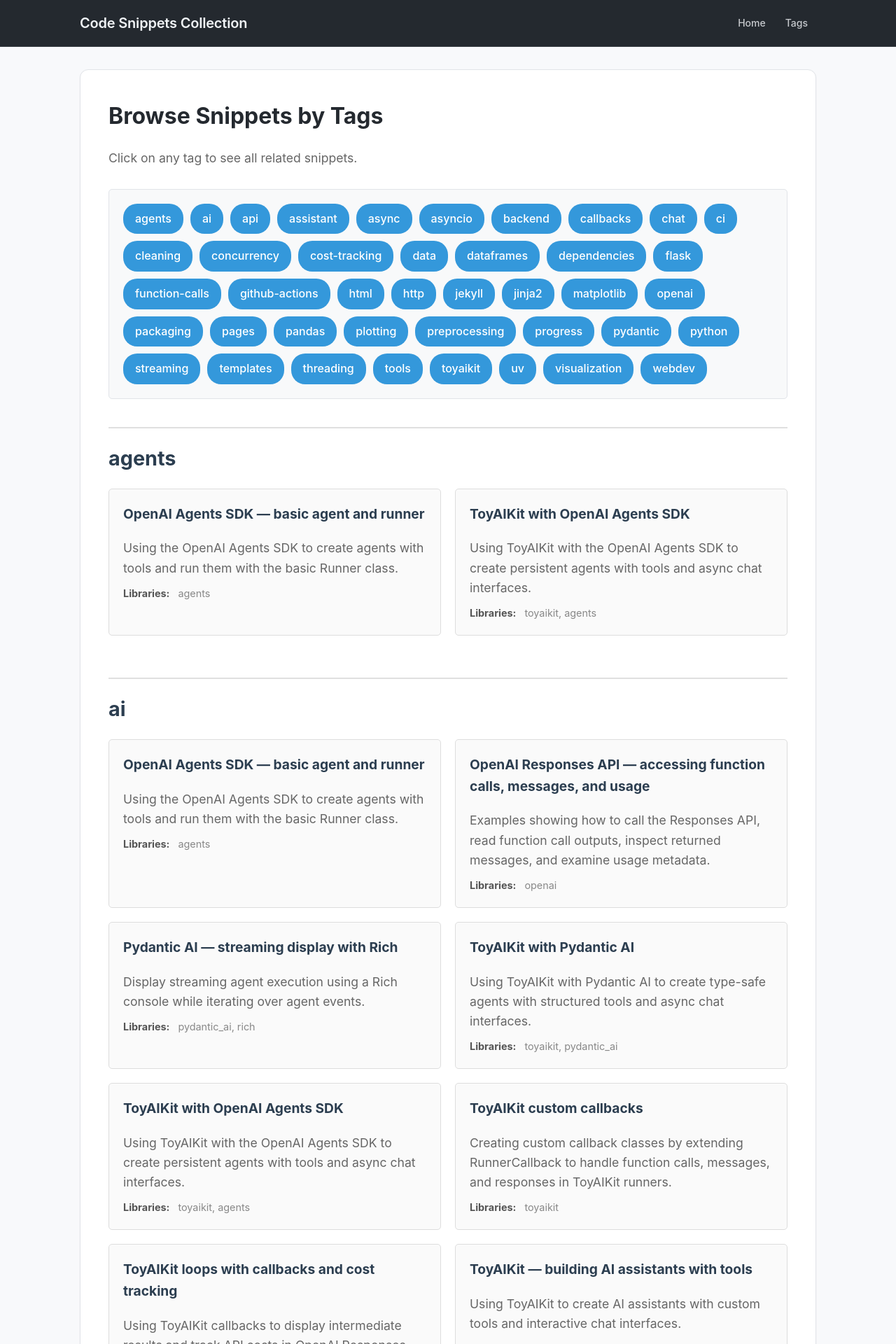
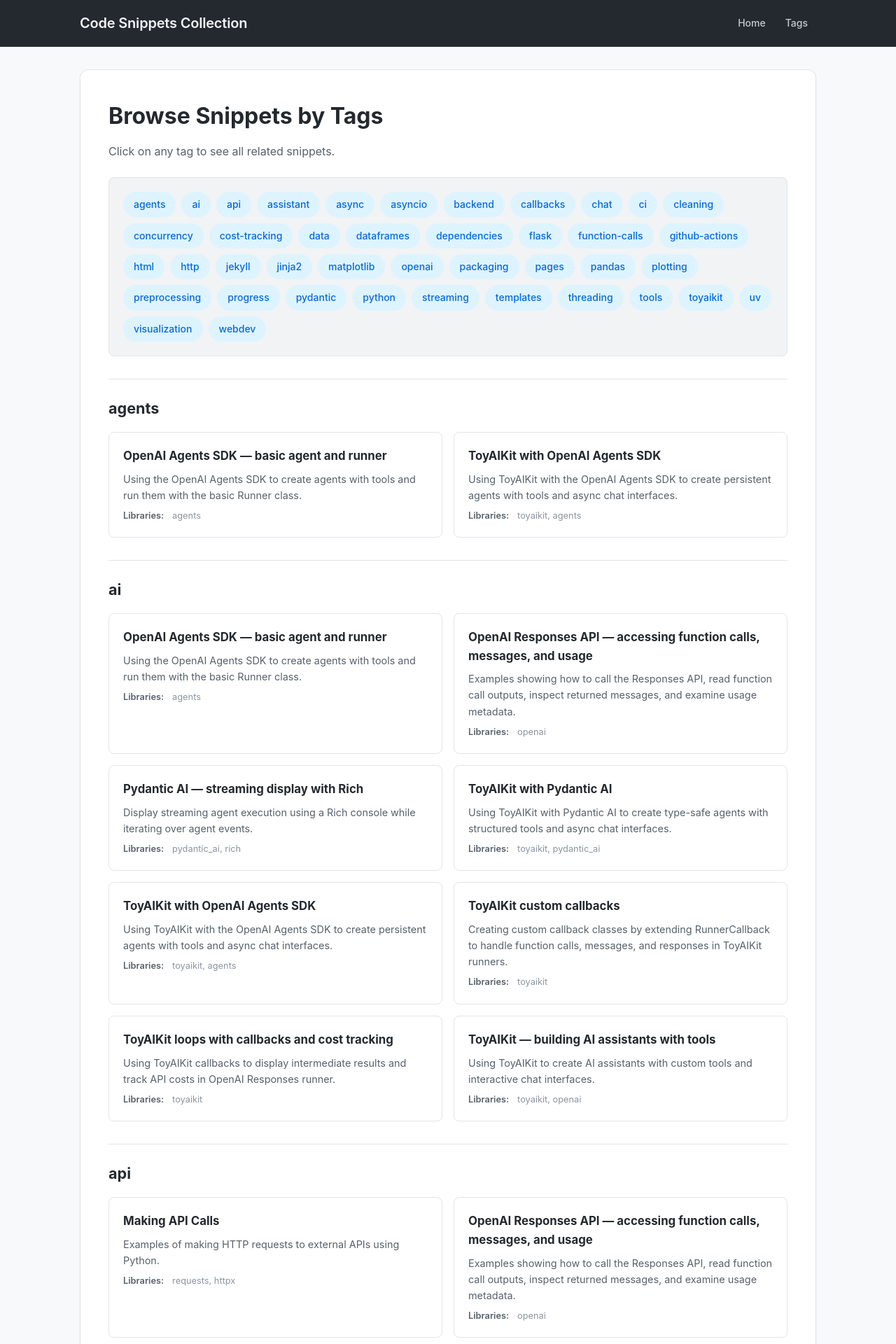
Before and after one commit to alexeygrigorev/snippets, a Jekyll site: the page built from tags.html, in a window 1280 px wide. Shown: the top 1920 px of the page at 70% size. Built offline with Jekyll 4.4.1, drawn with Linux system fonts in a browser that asks for light colours; comment, search, counter and statistics services are not loaded.

Commit message:
Remove inline styles from tags.html

```diff
--- a/tags.html
+++ b/tags.html
@@ -48,82 +48,3 @@ title: Browse by Tags
         {% endfor %}
     </div>
 </div>
-
-<style>
-    .tags-page p {
-        margin: 20px 0;
-        font-size: 1.1rem;
-        color: #666;
-    }
-    .tag-cloud {
-        display: flex;
-        flex-wrap: wrap;
-        gap: 10px;
-        margin: 30px 0;
-        padding: 20px;
-        background-color: #f8f9fa;
-        border-radius: 5px;
-    }
-    .tag-link {
-        display: inline-block;
-        background-color: #3498db;
-        color: white;
-        padding: 8px 16px;
-        border-radius: 20px;
-        text-decoration: none;
-        transition: all 0.3s;
-        font-size: 1rem;
-    }
-    .tag-link:hover {
-        background-color: #2980b9;
-        transform: scale(1.05);
-    }
-    .tag-section {
-        margin: 40px 0;
-        padding: 20px 0;
-        border-top: 2px solid #e0e0e0;
-    }
-    .tag-section h2 {
-        color: #2c3e50;
-        margin-bottom: 20px;
-        font-size: 1.8rem;
-    }
-    .snippets-list {
-        display: grid;
-        grid-template-columns: repeat(auto-fill, minmax(350px, 1fr));
-        gap: 20px;
-    }
-    .snippet-item {
-        border: 1px solid #ddd;
-        border-radius: 5px;
-        padding: 20px;
-        background-color: #fafafa;
-        transition: box-shadow 0.3s;
-    }
-    .snippet-item:hover {
-        box-shadow: 0 4px 12px rgba(0,0,0,0.1);
-    }
-    .snippet-item h3 {
-        margin-bottom: 10px;
-        font-size: 1.2rem;
-    }
-    .snippet-item h3 a {
-        color: #2c3e50;
-        text-decoration: none;
-    }
-    .snippet-item h3 a:hover {
-        color: #3498db;
-    }
-    .snippet-item p {
-        color: #666;
-        margin-bottom: 10px;
-    }
-    .snippet-meta {
-        font-size: 0.9rem;
-        color: #888;
-    }
-    .meta-label {
-        font-weight: bold;
-        color: #555;
-    }
-</style>
```
